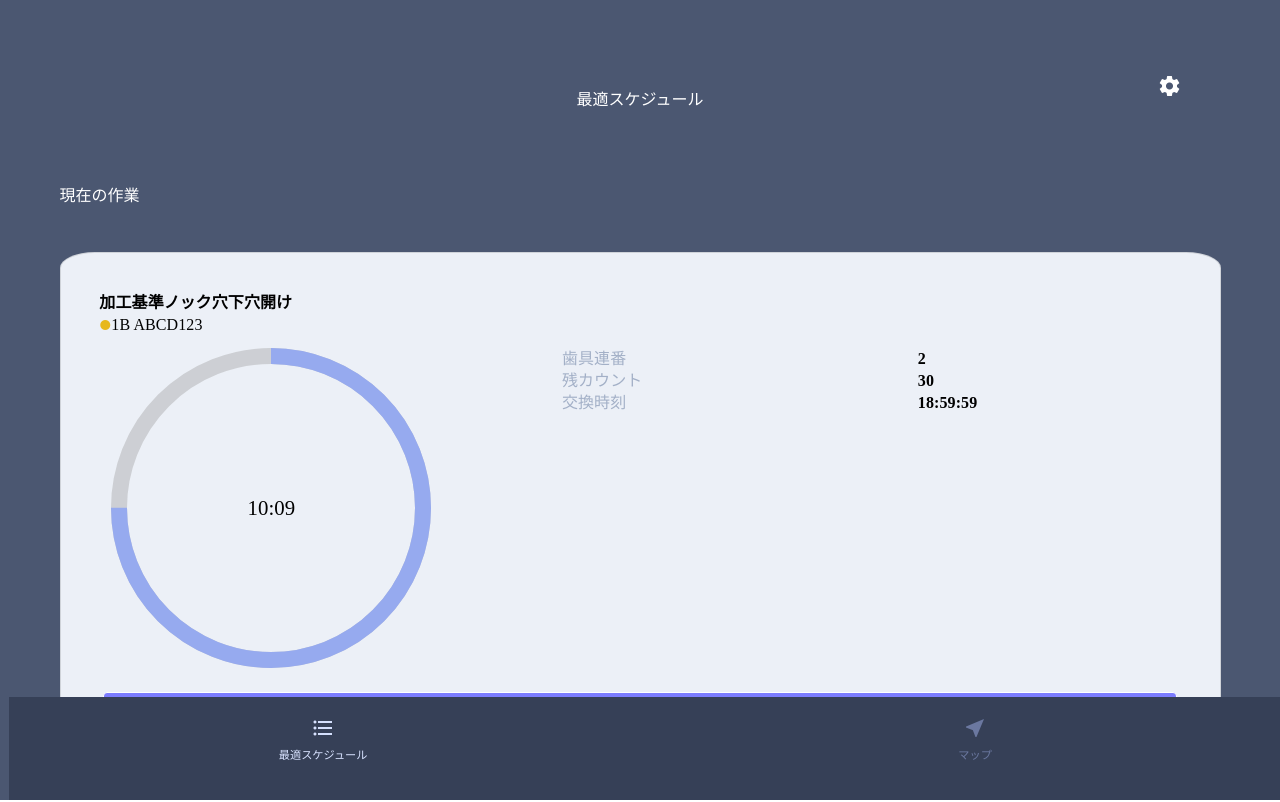
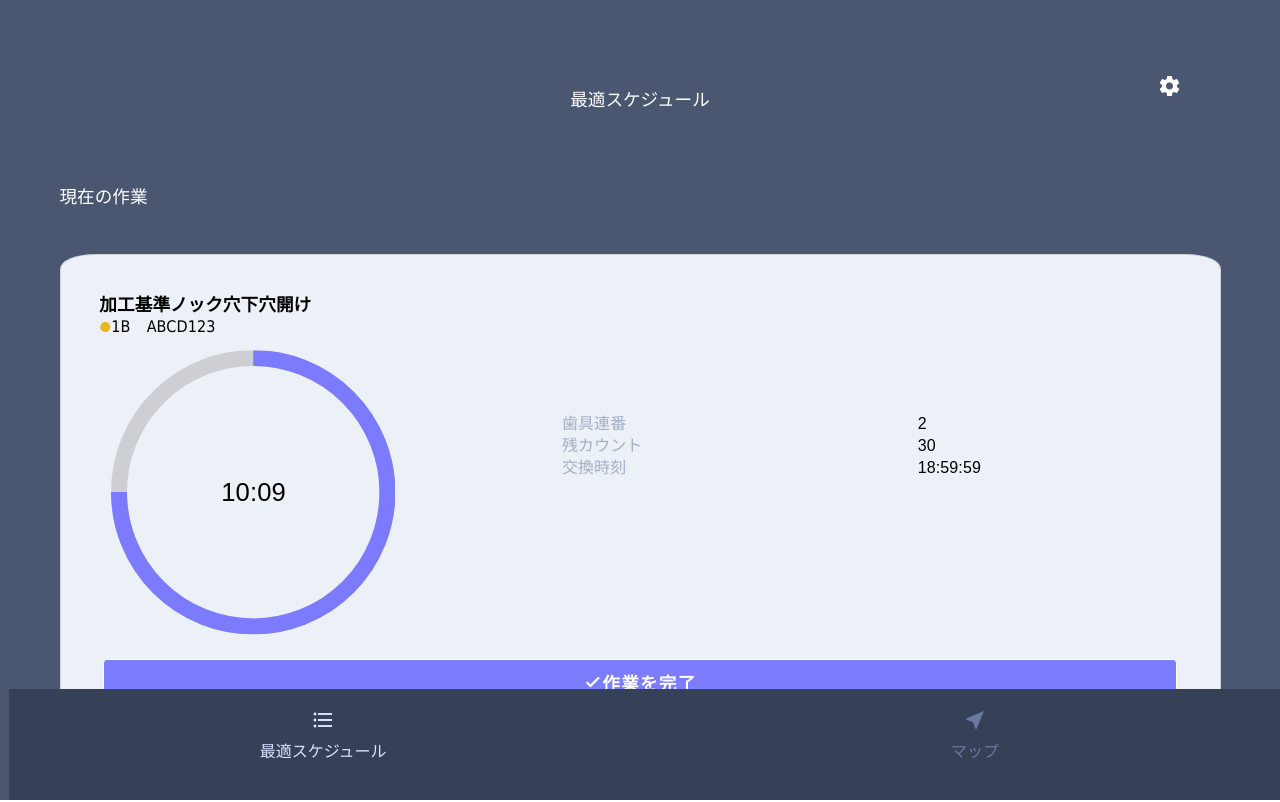
Before and after one commit to SakuraOnozuka/optimisationApp, a Vue app: page / in a window 1280 px wide. Shown: the top 802 px of the page. Built offline with nearby package versions, Linux system fonts and the light colour scheme.

Commit message:
gui作成

```diff
--- a/package.json
+++ b/package.json
@@ -1,5 +1,5 @@
 {
-  "name": "app2",
+  "name": "optimisation-app",
   "version": "0.1.0",
   "private": true,
   "scripts": {
--- a/src/App.vue
+++ b/src/App.vue
@@ -83,8 +83,8 @@ export default {
   },
   data: ()=>{
     return {
-      name1:"1B ABCD123",
-      name2: "1C EFGH123",
+      name1:"1B　ABCD123",
+      name2: "1C　EFGH123",
       message1: "10:09",
       message2: "11:49",
       time1: "18:59:59",
@@ -112,7 +112,8 @@ export default {
   padding-right: 3%;
   padding-left: 3%;
   height: 100vh;
-  font-family: "ＭＳ ゴシック";
+  font-family: "ＭＳ Ｐゴシック";
+  font-size: 1.1rem;
 }
 #title {
   -webkit-font-smoothing: antialiased;
--- a/src/components/Footer.vue
+++ b/src/components/Footer.vue
@@ -9,7 +9,6 @@
         </v-col>
         <v-col class="col-6">
           <menu-icon
-              :color="iconColor2"
               :iconTitle="iconTitle2"
               :iconName="iconName2"></menu-icon>
         </v-col>
@@ -28,7 +27,6 @@ export default {
   data: ()=>{
       return {
         iconColor1: "#D8E2FF",
-        iconColor2: "#6B78A0",
         iconTitle1: "最適スケジュール",
         iconTitle2: "マップ",
         iconName1: "format_list_bulleted",
--- a/src/components/MenuIcon.vue
+++ b/src/components/MenuIcon.vue
@@ -7,7 +7,7 @@
     </v-btn>
     <div
         style="text-align:center;
-                font-size: 0.7rem;"
+               font-size: 1rem;"
         :style="{ color: color }">{{iconTitle}}</div>
    </div>
 </template>
@@ -24,8 +24,8 @@ export default {
     },
     color: {
       type: String,
-      required: true,
-      default: "#D8E2FF"
+      required: false,
+      default: "#6B78A0"
     },
     iconTitle: {
       type: String,
--- a/src/components/Schedule.vue
+++ b/src/components/Schedule.vue
@@ -10,9 +10,10 @@
       >
         <v-card-text>
           <v-row
-            style="font-size: 1rem;
-                   font-weight: bold;
-                   color:black;">{{title}}</v-row>
+            style="font-size: 1.1rem;
+                   font-weight: 900;
+                   color:black;"
+          class="font">{{title}}</v-row>
           <v-row>
             <v-icon
                 x-small
@@ -20,7 +21,9 @@
                 >circle</v-icon>
             <div
               style="color: black;
-                      font-size: 1rem">
+                     font-size: 1rem;
+                     font-family: Tahoma;
+                     font-weight: 500">
               {{name}}
             </div>
           </v-row>
@@ -31,33 +34,35 @@
                 :size="size()"
                 :width="width()"
                 :value="ratio"
-                color="#96AAEF"
+                color="#7C7BFF"
             >
-              <div style="color: black;
-                          font-weight: 500;
-                          font-size:1.3rem">{{ message }}</div>
+              <div class="font-for-number">{{ message }}</div>
             </v-progress-circular>
           </v-col>
 
           <v-col
               class="col-7"
           >
-            <v-row>
+            <v-row
+                style="margin-top: auto;
+                       margin-bottom: auto;">
               <v-col
                   class="col-7"
                   style="font-size: 1rem;
-                         font-weight: 200;
-                         color: #A3B0C7">
+                         font-weight: 100;
+                         color: #A3B0C7;
+                         padding-top: 10%">
                 歯具連番 <br>
                 残カウント <br>
                 交換時刻
               </v-col>
           <v-col
-              class="col-5"
+              class="col-5 font-for-number"
               style="color: black;
                      padding-left: 0;
                      font-size: 1rem;
-                     font-weight: 550">
+                     font-weight: 500;
+                     padding-top: 10%">
             {{number}}<br>
             {{count}}<br>
             {{time}}
@@ -75,9 +80,12 @@
                      color: #FFFFFF;
                      height: 3rem;"
           >
-            <v-icon dark>done</v-icon>
-              <div style="font-weight: bolder;
-                          font-size: 1rem;"
+            <v-icon
+                style="font-weight: 900;
+                          font-size: 1.1rem;"
+                dark>done</v-icon>
+              <div style="font-weight: 900;
+                          font-size: 1.1rem;"
               >作業を完了</div>
           </v-btn>
         </v-card-actions>
@@ -138,14 +146,22 @@
     },
     methods:{
       size(){
-        return window.innerWidth/4;
+        return document.body.clientWidth/4.5;
       },
       width(){
-        return window.innerWidth/80;
+        return document.body.clientWidth/80;
       }
     }
   }
 </script>
 <style scoped>
-
+.font-for-number {
+  color: black;
+  font-family: arial;
+  font-weight: 500;
+  font-size:1.6rem
+}
+.font {
+  font-family: "ＭＳ Ｐゴシック"
+}
 </style>
```
